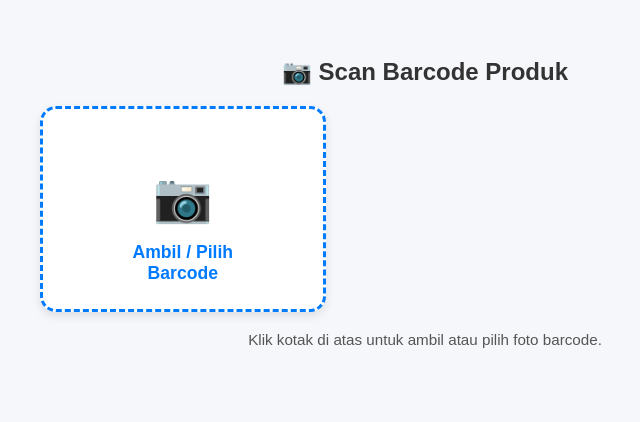
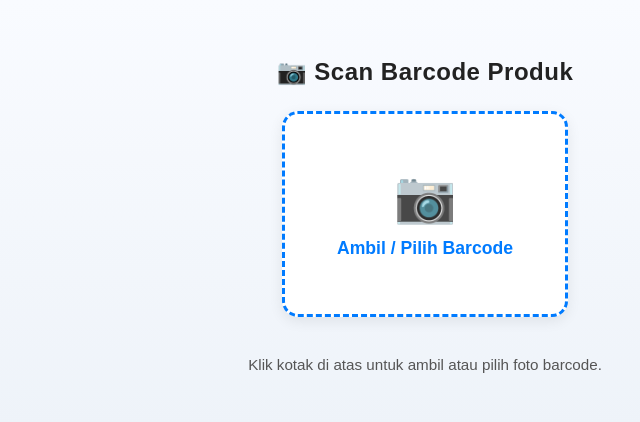
Before and after one commit to eightballl/CRUD-php, a PHP site: page /scan-barcode.blade.php in a window 1280 px wide. Shown: the top 422 px of the page, without its empty margins (215-855 px from the left). Run offline with PHP 8.4, Linux system fonts and the light colour scheme; some libraries are stand-ins or nearby versions.

Commit message:
Update scan-barcode.blade.php

```diff
--- a/scan-barcode.blade.php
+++ b/scan-barcode.blade.php
@@ -9,80 +9,87 @@
       font-family: 'Poppins', sans-serif;
       text-align: center;
       padding: 30px;
-      background: #f5f7fa;
+      background: linear-gradient(180deg, #f9fbff 0%, #eef3f9 100%);
     }
 
     h2 {
-      color: #333;
-      margin-bottom: 20px;
+      color: #222;
+      margin-bottom: 25px;
+      font-weight: 600;
+      letter-spacing: 0.5px;
     }
 
-    /* Kotak upload default */
+    /* Kotak upload */
     .upload-area {
-      display: inline-block;
+      display: flex;
+      flex-direction: column;
+      align-items: center;
+      justify-content: center;
       width: 280px;
       height: 200px;
       border: 3px dashed #007bff;
       border-radius: 16px;
       background: #ffffff;
-      box-shadow: 0 4px 10px rgba(0, 0, 0, 0.1);
+      box-shadow: 0 4px 14px rgba(0, 0, 0, 0.08);
       position: relative;
       cursor: pointer;
       transition: all 0.3s ease;
+      margin: 0 auto;
     }
 
     .upload-area:hover {
       background: #eaf3ff;
       border-color: #0056d2;
-      transform: scale(1.03);
+      transform: scale(1.05);
     }
 
-    .upload-area::before {
-      content: "📷";
-      font-size: 48px;
+    .upload-area .icon {
+      font-size: 50px;
       color: #007bff;
-      position: absolute;
-      top: 50%;
-      left: 50%;
-      transform: translate(-50%, -70%);
+      margin-bottom: 12px;
+      animation: pulse 1.6s infinite ease-in-out;
     }
 
-    .upload-area::after {
-      content: "Ambil / Pilih Barcode";
-      position: absolute;
-      bottom: 25px;
-      left: 50%;
-      transform: translateX(-50%);
+    .upload-area .text {
       font-size: 1.1em;
       color: #007bff;
       font-weight: 600;
+    }
+
+    @keyframes pulse {
+      0%, 100% { transform: scale(1); opacity: 0.8; }
+      50% { transform: scale(1.1); opacity: 1; }
     }
 
     #barcodeInput {
       display: none;
     }
 
-    /* Preview container */
+    /* Preview */
     .preview-wrapper {
       position: relative;
       display: inline-block;
-      margin-top: 10px;
+      margin-top: 15px;
       width: 100%;
       max-width: 480px;
     }
 
-    /* Gambar preview */
     #preview {
       display: none;
       width: 100%;
-      border-radius: 12px;
+      border-radius: 16px;
       border: 3px solid #007bff;
       cursor: pointer;
-      box-shadow: 0 5px 15px rgba(0, 123, 255, 0.2);
-      transition: all 0.3s ease;
+      box-shadow: 0 6px 18px rgba(0, 123, 255, 0.2);
+      transition: transform 0.3s ease, box-shadow 0.3s ease;
     }
 
-    /* Overlay hover di atas preview */
+    #preview:hover {
+      transform: scale(1.02);
+      box-shadow: 0 8px 25px rgba(0, 123, 255, 0.35);
+    }
+
+    /* Overlay hover “Ambil Ulang” */
     .preview-wrapper:hover::after {
       content: "🔁 Ambil Ulang";
       position: absolute;
@@ -97,7 +104,7 @@
       display: flex;
       align-items: center;
       justify-content: center;
-      border-radius: 12px;
+      border-radius: 16px;
       pointer-events: none;
       opacity: 1;
       transition: opacity 0.3s ease;
@@ -108,7 +115,7 @@
     }
 
     #status {
-      margin-top: 15px;
+      margin-top: 20px;
       color: #555;
       font-size: 0.95em;
     }
@@ -120,7 +127,6 @@
       color: #222;
     }
 
-    /* Spinner loading */
     .spinner {
       display: none;
       margin: 20px auto;
@@ -141,7 +147,10 @@
   <h2>📷 Scan Barcode Produk</h2>
 
   <!-- Area Upload -->
-  <label for="barcodeInput" class="upload-area" id="uploadArea"></label>
+  <label for="barcodeInput" class="upload-area" id="uploadArea">
+    <div class="icon">📷</div>
+    <div class="text">Ambil / Pilih Barcode</div>
+  </label>
   <input type="file" id="barcodeInput" accept="image/*" capture="environment">
 
   <!-- Preview Gambar -->
@@ -154,7 +163,7 @@
   <div id="status">Klik kotak di atas untuk ambil atau pilih foto barcode.</div>
   <div id="result"></div>
 
-  <script src="https://cdn.jsdelivr.net/npm/@ericblade/quagga2/dist/quagga.min.js"></script>
+  <script src="/quagga.min.js"></script>
   <script>
     const barcodeInput = document.getElementById('barcodeInput');
     const preview = document.getElementById('preview');
```
